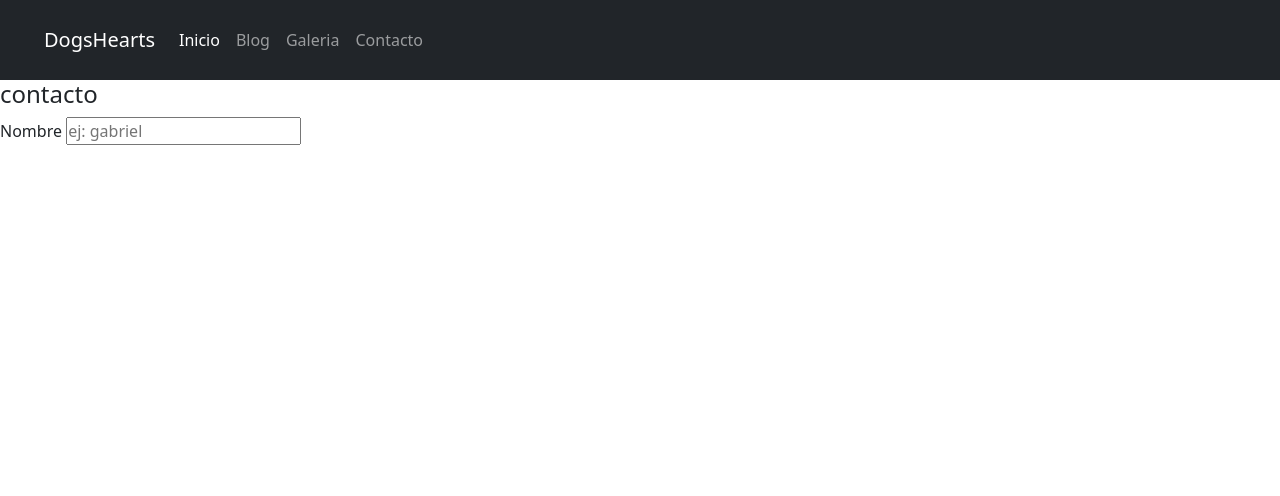
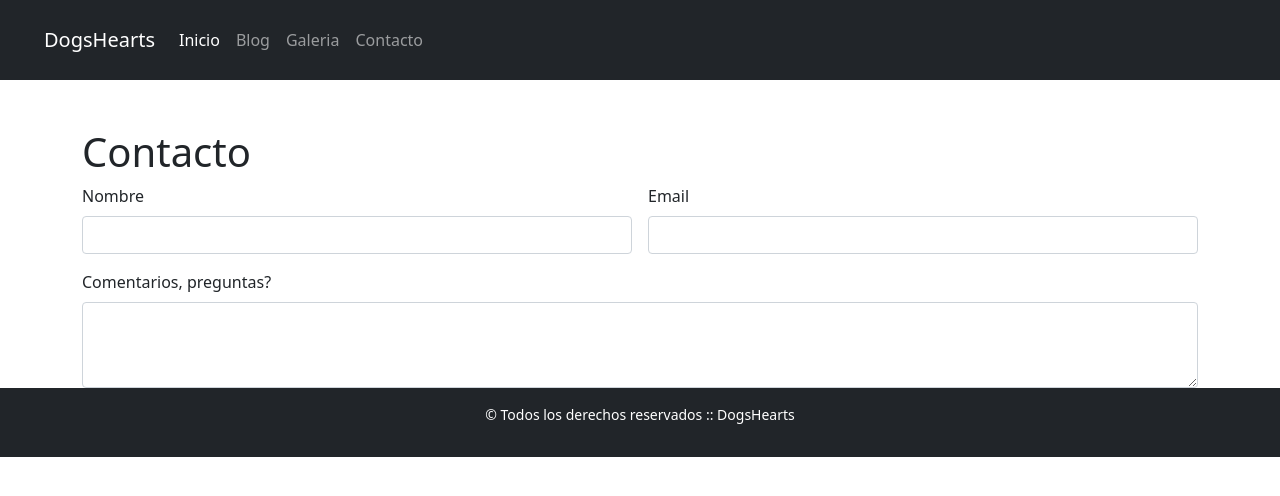
Before and after one commit to JuanCruz2317/Blog_Perros_Desafio, a plain HTML site: page assets/pages/contact.html in a window 1280 px wide. Drawn offline with nearby package versions, Linux system fonts and the light colour scheme.

Commit message:
se agrego un footer

```diff
--- a/assets/css/style.css
+++ b/assets/css/style.css
@@ -147,3 +147,13 @@ header .menu {
 
 
 /* estilos del contact */
+
+
+
+
+
+/*estilos del footer*/
+
+.footer-text{
+  color: #fff;
+}
--- a/assets/pages/contact.html
+++ b/assets/pages/contact.html
@@ -40,20 +40,29 @@
 
 
 
- <section>
-   <div>
-     <h4>contacto</h4>
-   </div>
-   <div>
-     <form action=" ">
-   <label for="nombre">Nombre</label>
-   <input type="text" name="nombre" id="nombre" placeholder="ej: gabriel">
-  </form>
-   <div>
+<div class="container mt-5">
+  <h1>Contacto</h1>
+  <form class="row g-3">
+  <div class="col-md-6">
+    <label for="firstname" class="form-label">Nombre</label>
+    <input type="text" class="form-control" id="firstname" required>
+
   </div>
- </section>
+  <div class="col-md-6">
+    <label for="firstname" class="form-label">Email</label>
+    <input type="text" class="form-control" id="firstname" required>
+  </div>
+  <div class="col-md-12">
+    <label for="comments" class="form-label">Comentarios, preguntas?</label>
+    <textarea class="form-control" id="comments" rows="3"></textarea>
+  </div>
+</form>
 
+</div>
 
+<div class="container-fluid bg-dark text-center p-3  footer-text">
+  <p class="small">&copy; Todos los derechos reservados :: DogsHearts</p>
+</div>
 
 
  <script src="../js/bootstrap.bundle.js"></script>
```
Also changed, not shown: assets/pages/blog.html (+3 -2 lines), assets/pages/gallery.html (+4 -0 lines), assets/pages/home.html (+3 -1 lines), index.html (+3 -5 lines).
